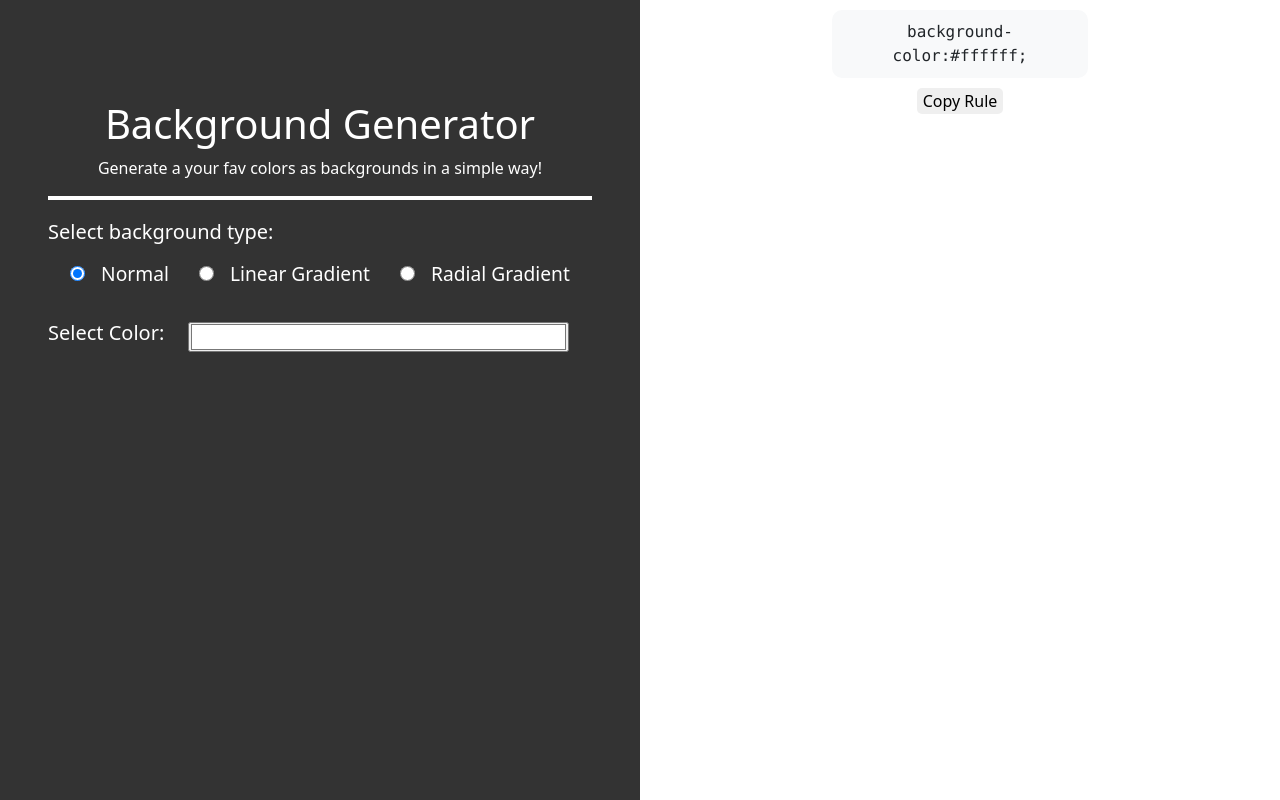
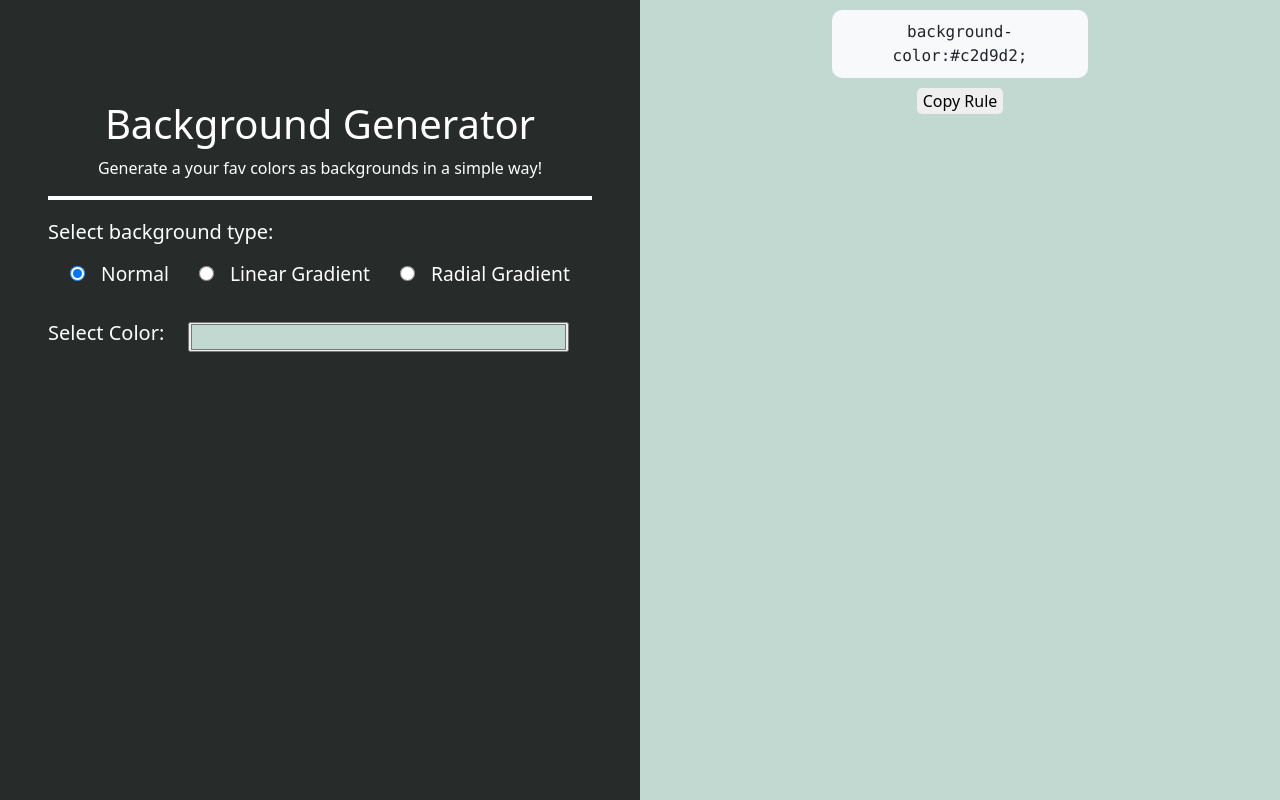
Before and after one commit to MariamAtef226/CodeAlpha_Background_Generator, a React (Vite) app: page / in a window 1280 px wide. Built offline with nearby package versions, Linux system fonts and the light colour scheme.

Commit message:
added random generation

```diff
--- a/src/App.jsx
+++ b/src/App.jsx
@@ -4,8 +4,13 @@ import { useState } from "react";
 
 function App() {
   let [type, setType] = useState("normal"); // determine color mode
-  let [normalColor, setNormalColor] = useState("#ffffff"); // store normal color value
-  let [grad, setGrad] = useState({ c1: "#ffffff", c2: "#ffffff" }); // store gradient colors value
+  let [normalColor, setNormalColor] = useState(
+    '#'+Math.floor(Math.random() * 16777215).toString(16)
+  ); // store initial random normal color value
+  let [grad, setGrad] = useState({
+    c1: '#'+Math.floor(Math.random() * 16777215).toString(16),
+    c2:'#'+ Math.floor(Math.random() * 16777215).toString(16),
+  }); // store random initial gradient colors value
   let [direction, setDirection] = useState("left"); // store direction of linear gradient
   let [dirRadial, setDirRadial] = useState("circle"); // store direction of radial gradient
 
@@ -39,6 +44,7 @@ function App() {
     let value = event.target.value;
     setDirRadial(value);
   }
+  console.log(Math.floor(Math.random() * 16777215).toString(16))
 
   return (
     <>
```
